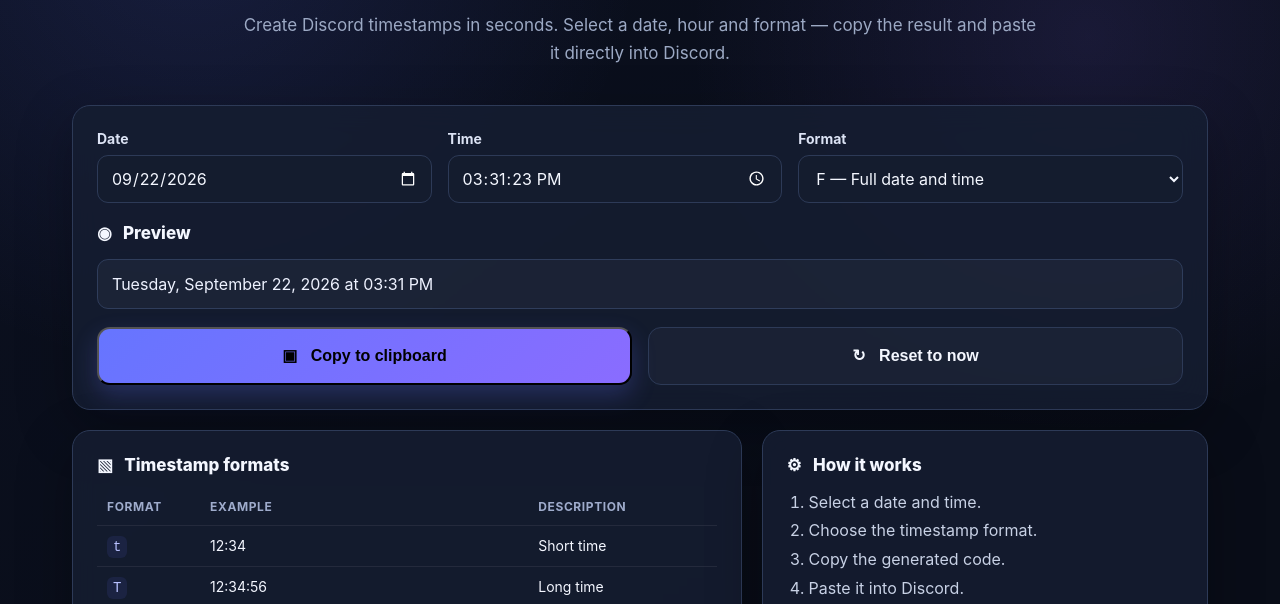
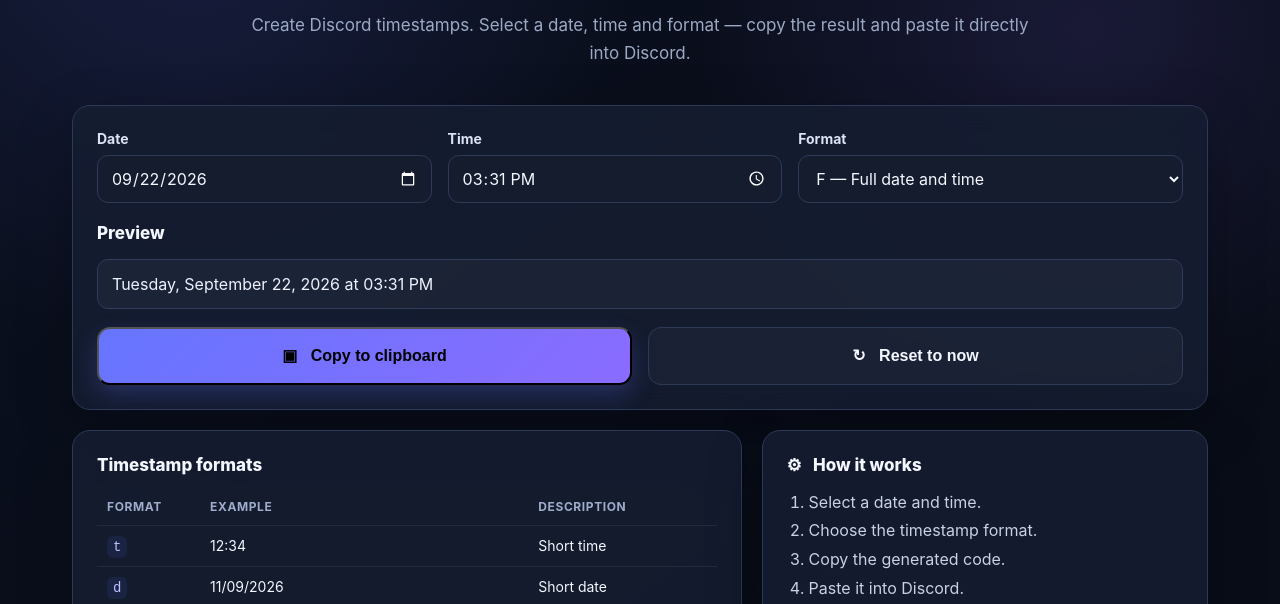
Before and after one commit to SmutDK/Discord-Timestamp, a plain HTML site: page index.html in a window 1280 px wide. Shown: the part 194-798 px from the top of the page. Drawn offline with Linux system fonts and the light colour scheme.

Commit message:
Update timestamp generation instructions and formats

```diff
--- a/index.html
+++ b/index.html
@@ -241,7 +241,7 @@
   <main>
     <section class="hero">
       <h1>Discord <span>Timestamp</span> Generator</h1>
-      <p>Create Discord timestamps in seconds. Select a date, hour and format — copy the result and paste it directly into Discord.</p>
+      <p>Create Discord timestamps. Select a date, time and format — copy the result and paste it directly into Discord.</p>
     </section>
 
     <section class="card">
@@ -252,13 +252,12 @@
         </div>
         <div>
           <label for="time">Time</label>
-          <input id="time" type="time" step="1">
+          <input id="time" type="time" step="60">
         </div>
         <div>
           <label for="format">Format</label>
           <select id="format">
             <option value="t">t — Short time (HH:MM)</option>
-            <option value="T">T — Long time (HH:MM:SS)</option>
             <option value="d">d — Short date</option>
             <option value="D">D — Long date</option>
             <option value="f">f — Short date and hour</option>
@@ -268,7 +267,7 @@
         </div>
       </div>
 
-      <div class="section-title" style="margin-top:20px;">◉ &nbsp; Preview</div>
+      <div class="section-title" style="margin-top:20px;">Preview</div>
       <div class="preview" id="preview"></div>
 
       <div class="actions">
@@ -287,12 +286,11 @@
 
     <div class="grid2">
       <section class="card">
-        <div class="section-title">▧ &nbsp; Timestamp formats</div>
+        <div class="section-title">Timestamp formats</div>
         <table>
           <thead><tr><th>Format</th><th>Example</th><th>Description</th></tr></thead>
           <tbody>
             <tr><td><code>t</code></td><td>12:34</td><td>Short time</td></tr>
-            <tr><td><code>T</code></td><td>12:34:56</td><td>Long time</td></tr>
             <tr><td><code>d</code></td><td>11/09/2026</td><td>Short date</td></tr>
             <tr><td><code>D</code></td><td>September 11, 2026</td><td>Long date</td></tr>
             <tr><td><code>f</code></td><td>September 11, 2026 12:34</td><td>Date and time</td></tr>
@@ -340,7 +338,7 @@
 
     function localDateTimeValue(date = new Date()) {
       dateEl.value = `${date.getFullYear()}-${pad(date.getMonth()+1)}-${pad(date.getDate())}`;
-      timeEl.value = `${pad(date.getHours())}:${pad(date.getMinutes())}:${pad(date.getSeconds())}`;
+      timeEl.value = `${pad(date.getHours())}:${pad(date.getMinutes())}`;
     }
 
     function getSelectedDate() {
@@ -348,7 +346,7 @@
       const [y, m, d] = dateEl.value.split('-').map(Number);
       const [hh, mm, ss = 0] = timeEl.value.split(':').map(Number);
       // Construct local hour intentionally: Discord's Unix timestamp is timezone-independent.
-      return new Date(y, m - 1, d, hh, mm, ss);
+      return new Date(y, m - 1, d, hh, mm, 0);
     }
 
     const localeOptions = {
```
